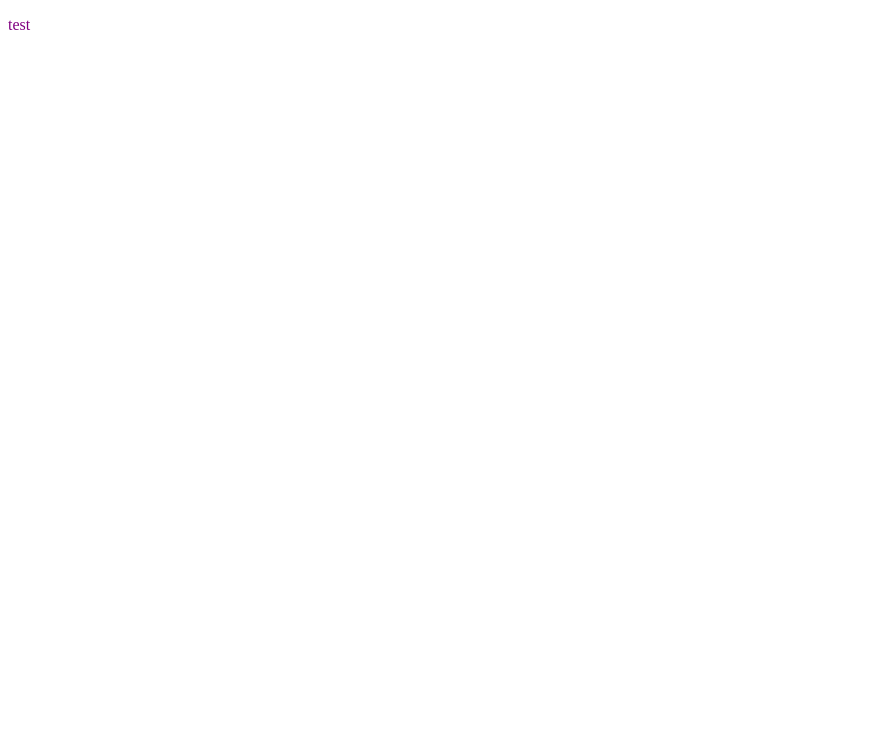
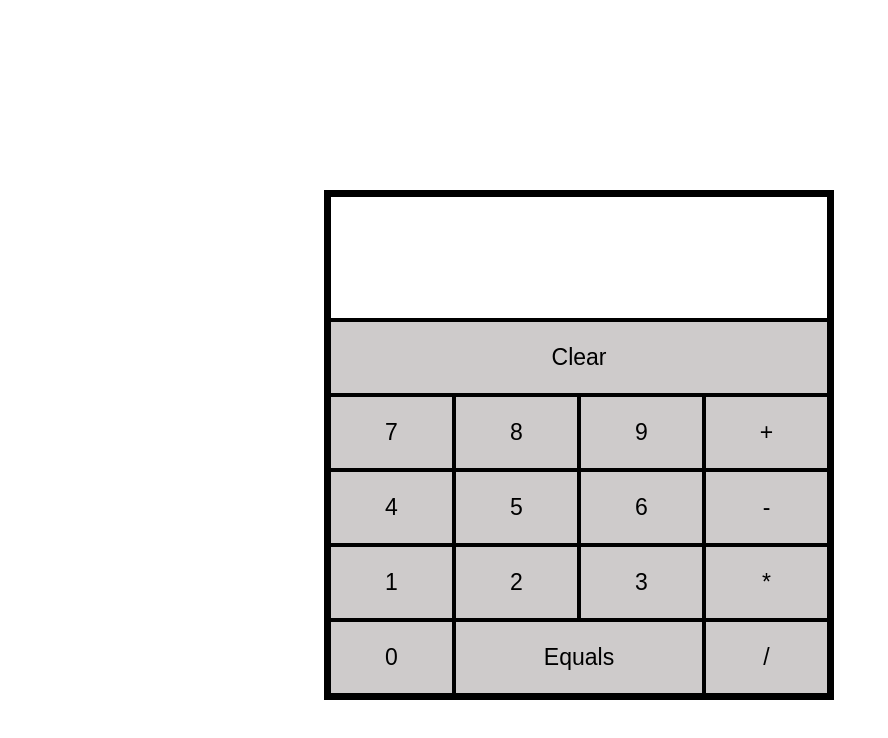
Before and after one commit to Doran-28/Calculator, a plain HTML site: page index.html in a window 1280 px wide. Shown: the whole page, without its empty margins (0-888 px from the left). Drawn offline with Linux system fonts and the light colour scheme.

Commit message:
Added html and CSS

```diff
--- a/index.html
+++ b/index.html
@@ -8,6 +8,28 @@
     <link rel="stylesheet" href="./style.css">
 </head>
 <body>
-    <p>test</p>
+    <div id="container">
+        <div id="display">
+            <p id="text"></p>
+        </div>
+        <div id="buttons">
+            <button id="clear">Clear</button>
+            <button>7</button>
+            <button>8</button>
+            <button>9</button>
+            <button>+</button>
+            <button>4</button>
+            <button>5</button>
+            <button>6</button>
+            <button>-</button>
+            <button>1</button>
+            <button>2</button>
+            <button>3</button>
+            <button>*</button>
+            <button>0</button>
+            <button id="equals">Equals</button>
+            <button>/</button>
+        </div>
+    </div>
 </body>
 </html>
--- a/style.css
+++ b/style.css
@@ -1,3 +1,48 @@
-p {
-    color: purple;
+
+#container{
+    display: flex;
+    flex-direction: column;
+    margin: 15% 25%;
+    width: 500px;
+    height: 500px;
+    flex: 1;
+    border: 5px solid black
 }
+
+#display{
+    height: 122px;
+    background-color: white;
+    border: 2px solid black;
+    display: flex;
+    flex-direction: column;
+    justify-content: flex-end;
+}
+
+#display #text{
+    font-family: 'Times New Roman', Times, serif;
+    font-size: 40px;
+    text-align: right;
+    margin-right: 8px;
+    margin-bottom: 0;
+}
+
+#buttons{
+    display: flex;
+    flex-wrap: wrap;
+
+}
+#buttons > button {
+    background-color: rgb(206, 203, 203);
+    font-size: 23px;
+    width: 125px;
+    height: 75px;
+    border: 2px solid black;
+}
+
+#buttons #clear{
+    width: 500px;
+}
+
+#buttons #equals{
+    width: 250px;
+}
```
